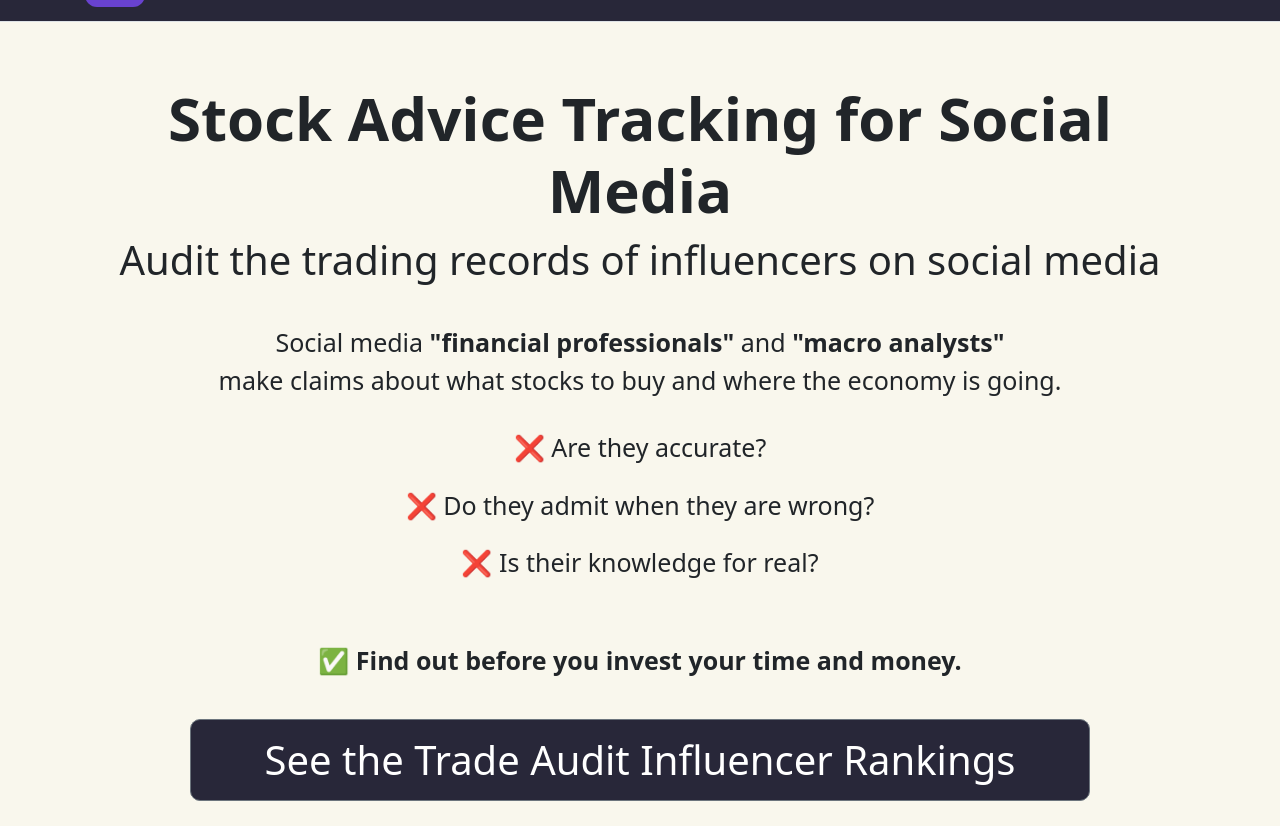
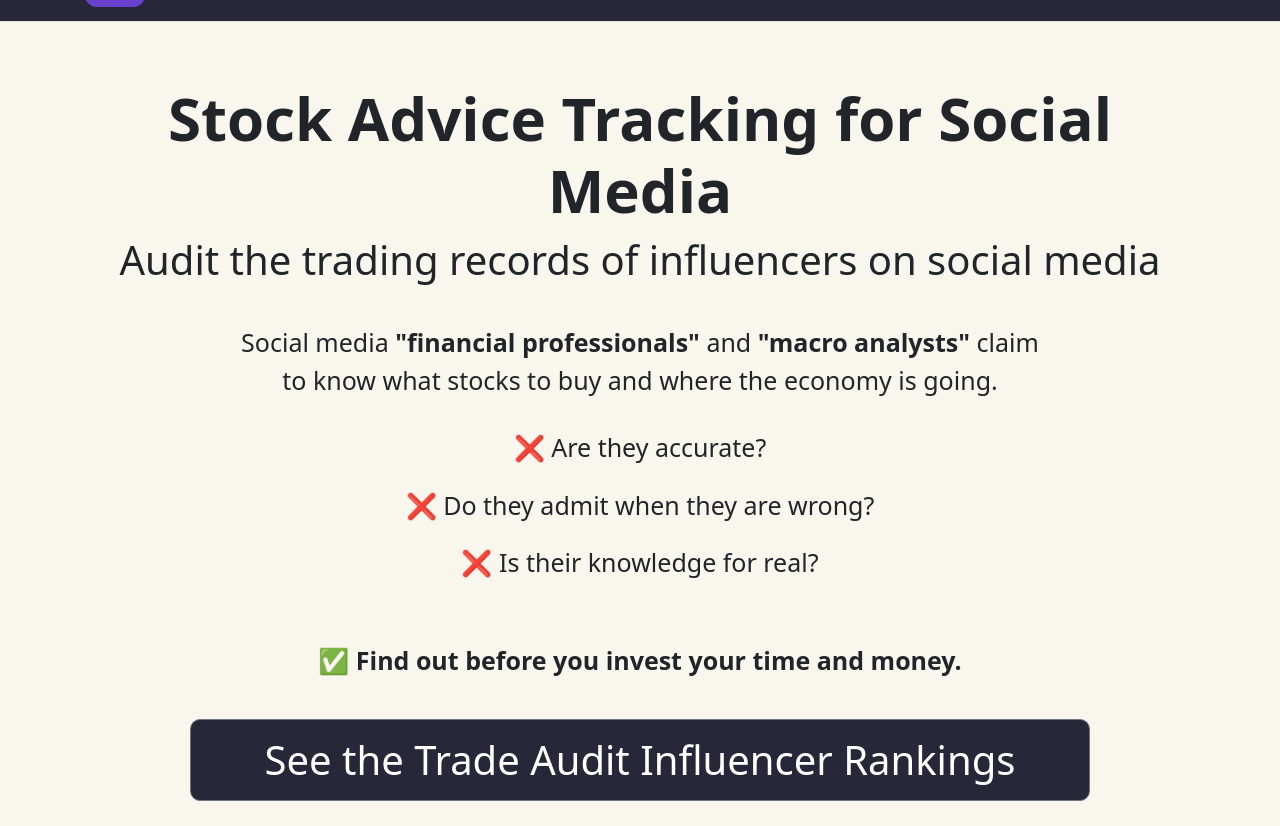
Before and after one commit to stevenrskelton/tradeaudit.app, a Jekyll site: the page built from index.html, in a window 1280 px wide and 900 px high, cut to the strip 74-900 px from the top of the window. Built offline with Jekyll 4.4.1, drawn with Linux system fonts in a browser that asks for light colours.

Commit message:
Update index.html

```diff
--- a/index.html
+++ b/index.html
@@ -11,8 +11,8 @@
 
 <span style="text-align:center;text-justify:inter-word;" class="lead mt-4 mb-2">
   <p>
-    Social media <span class="fw-bold">"financial professionals"</span> and <span class="fw-bold">"macro analysts"</span><br>
-    make claims about what stocks to buy and where the economy is going.
+    Social media <span class="fw-bold">"financial professionals"</span> and <span class="fw-bold">"macro analysts"</span> claim<br>
+    to know what stocks to buy and where the economy is going.
   </p>
   <p class="mt-4">
     ❌ Are they accurate?
```
